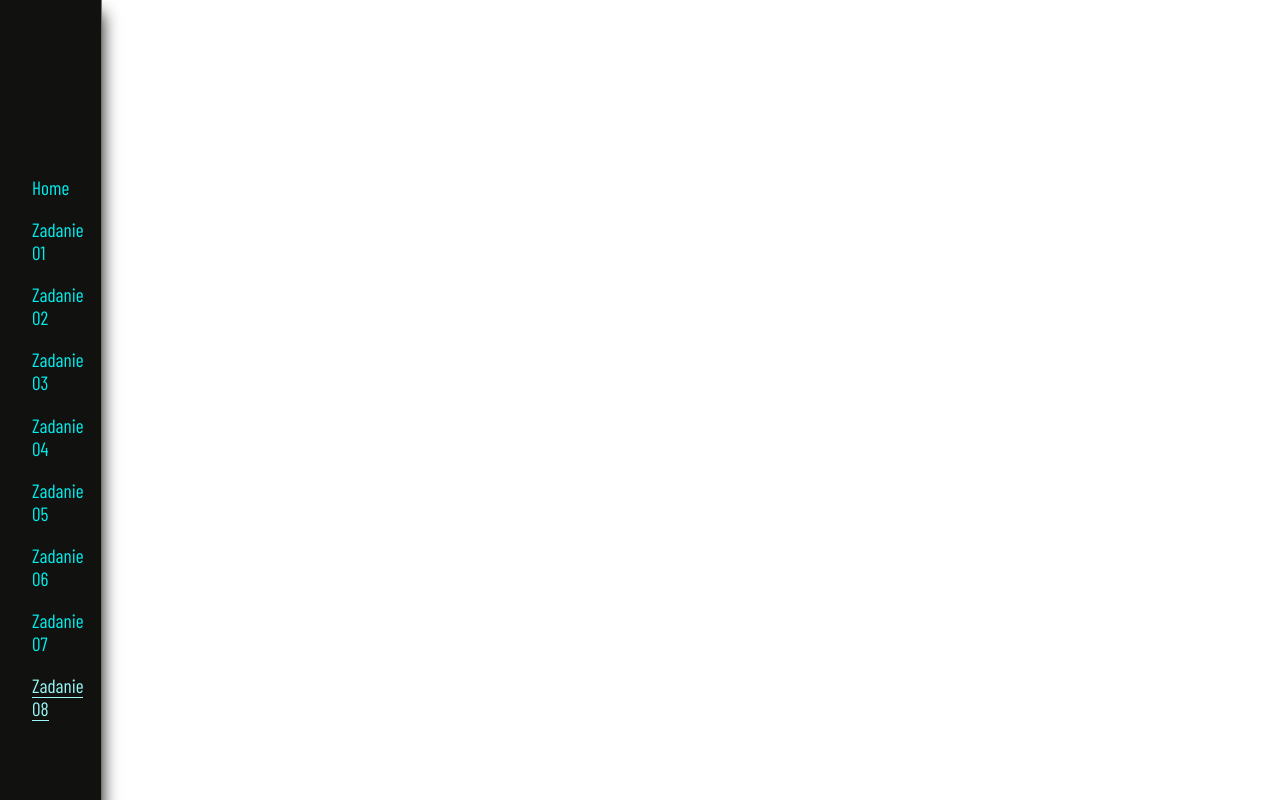
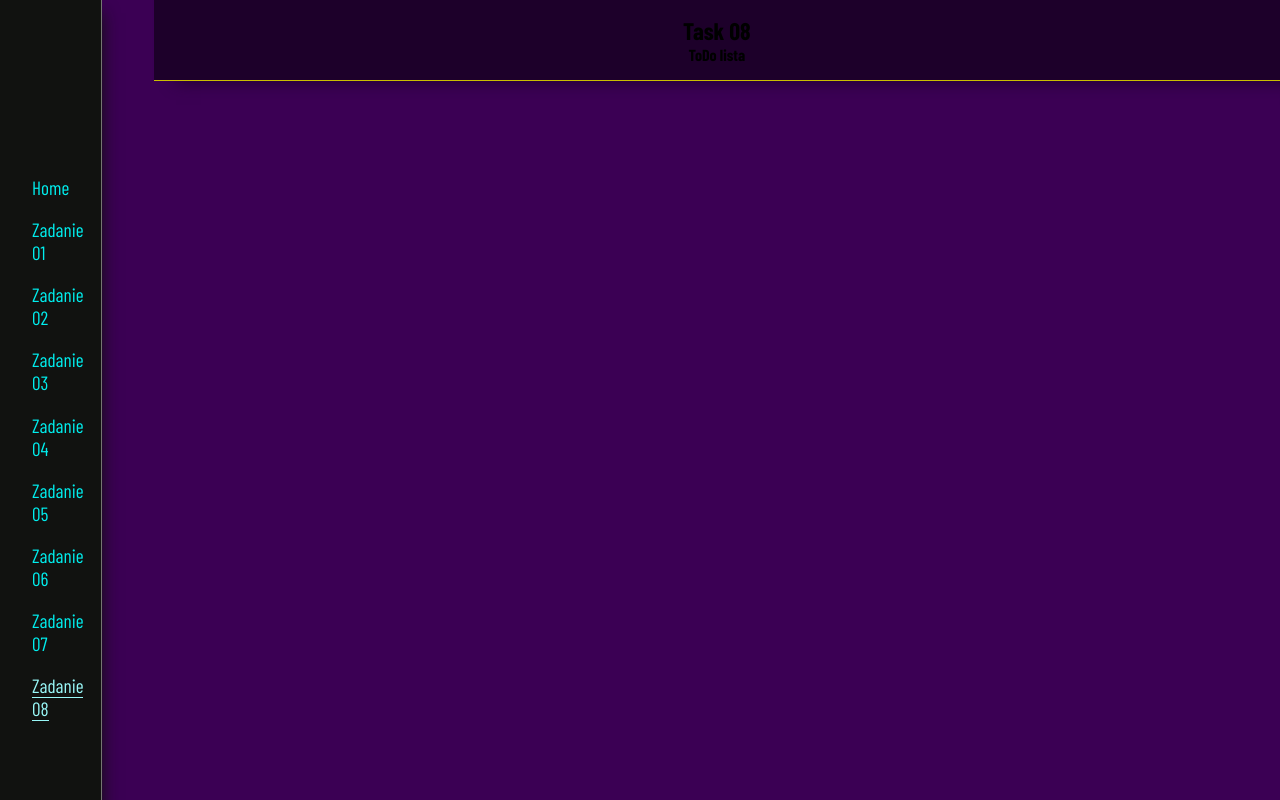
Before and after one commit to Scorpion19702022/MyReact_App001, a React (Create React App) app: page /Task08 in a window 1280 px wide. Built offline with nearby package versions, Linux system fonts and the light colour scheme; a web font is replaced by a local one.

Commit message:
first codes

```diff
--- a/src/App/App.js
+++ b/src/App/App.js
@@ -12,6 +12,7 @@ import Task04 from '../Components/Task04/Task04'
 import Task05 from '../Components/Task05/Task05'
 import Task06 from '../Components/Task06/Task06'
 import Task07 from '../Components/Task07/Task07'
+import Task08 from '../Components/Task08/Task08'
 
 const App = () => {
 	return (
@@ -27,6 +28,7 @@ const App = () => {
 					<Route path='/Task05' Component={Task05}></Route>
 					<Route path='/Task06' Component={Task06}></Route>
 					<Route path='/Task07' Component={Task07}></Route>
+					<Route path='/Task08' Component={Task08}></Route>
 				</Routes>
 			</section>
 		</Router>
--- a/src/Components/Task08/Task08.module.css
+++ b/src/Components/Task08/Task08.module.css
@@ -0,0 +1,66 @@
+:root {
+	--color-yellow01: #fefde5;
+	--color-yellow02: #fef899;
+	--color-yellow03: #fdf34c;
+	--color-yellow04: #fdee00;
+	--color-yellow05: #cabe00;
+	--color-yellow06: #7e7700;
+	--color-yellow07: #322f00;
+	--color-purple01: #f4e5fa;
+	--color-purple02: #deb2f1;
+	--color-purple03: #b44ce0;
+	--color-purple04: #9400d3;
+	--color-purple05: #670093;
+	--color-purple06: #3b0054;
+	--color-purple07: #1d002a;
+	--color-green01: #e5fae5;
+	--color-green02: #99eb99;
+	--color-green03: #4cdc4c;
+	--color-green04: #00cd00;
+	--color-green05: #00a400;
+	--color-green06: #007b00;
+	--color-green07: #003d00;
+	--color-blue01: #e5fdfd;
+	--color-blue02: #99f8f8;
+	--color-blue03: #4cf3f3;
+	--color-blue04: #00eeee;
+	--color-blue05: #00bebe;
+	--color-blue06: #007777;
+	--color-blue07: #002f2f;
+	--color-dark01: #ebebea;
+	--color-dark02: #b0b1ae;
+	--color-dark03: #757672;
+	--color-dark04: #3b3c36;
+	--color-dark05: #2f302b;
+	--color-dark06: #232420;
+	--color-dark07: #111210;
+	--color-dark08: #000000;
+
+	--color-coffee01: #f3ece8;
+	--color-coffee02: #dbc6bb;
+	--color-coffee03: #b78d78;
+	--color-coffee04: #9f674b;
+	--color-coffee05: #87421f;
+	--color-coffee06: #6c3418;
+	--color-coffee07: #512712;
+	--color-coffee08: #281309;
+	--color-coffee09: #1b0d06;
+}
+
+.wrapper_task08 {
+	width: 100%;
+	min-height: 100vh;
+	background-color: var(--color-purple06);
+	padding-left: 9.6em;
+}
+
+.header {
+	width: 100%;
+	padding: 1em 0em;
+	background-color: var(--color-purple07);
+	display: flex;
+	flex-direction: column;
+	align-items: center;
+	border-bottom: 0.04em solid var(--color-yellow05);
+	box-shadow: 1.4em 0em 1em var(--color-purple07);
+}
```
